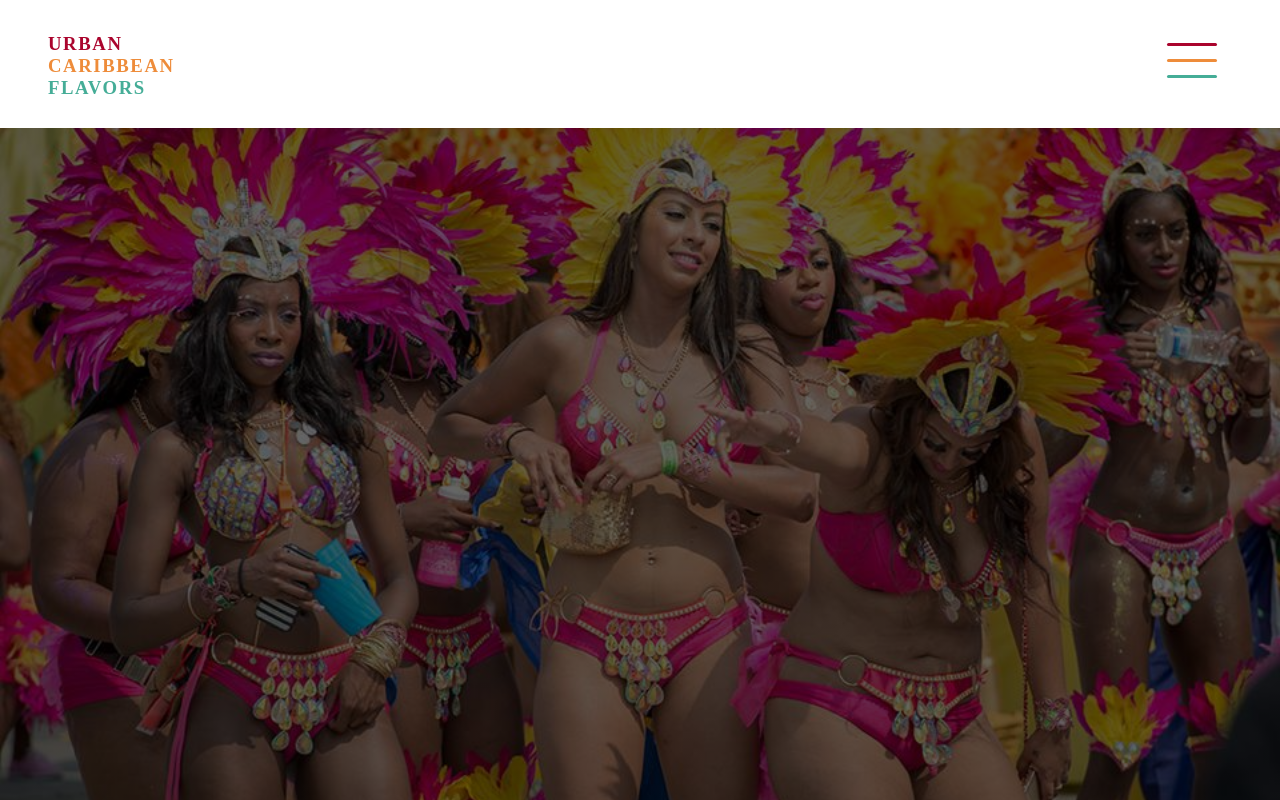
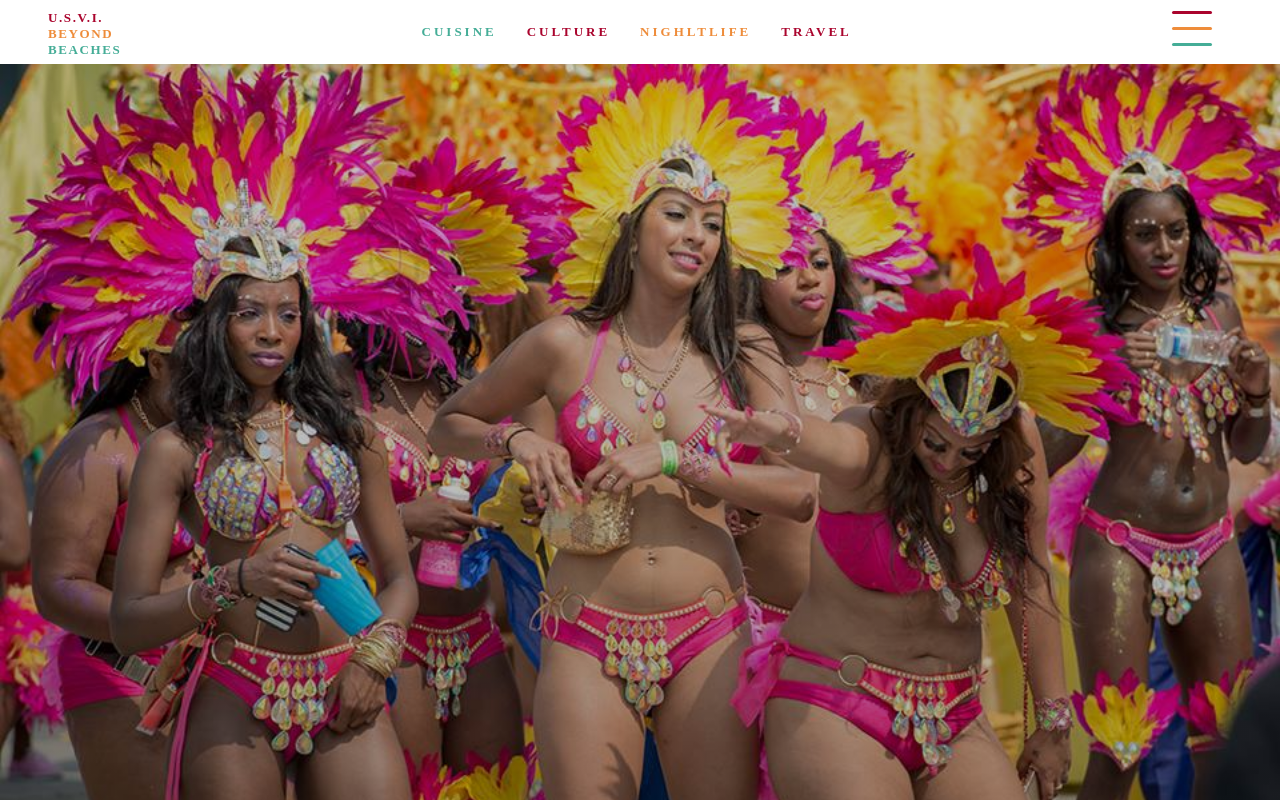
Before and after one commit to gilesomofa/urban-caribbean-flavors, a React (Create React App) app: page / in a window 1280 px wide. Built offline with nearby package versions, Linux system fonts and the light colour scheme.

Commit message:
updating UI landing and Nav

```diff
--- a/src/App.css
+++ b/src/App.css
@@ -14,7 +14,7 @@
 }
 .navContainer{
   display: flex;
-  height: 8em;
+  height: 4em;
   justify-content: space-between;
   align-items: center;
   padding-left:3em;
@@ -23,6 +23,12 @@
 .navContainer h2{
    color:#aa042d;
    margin-right: 20px;
+   font-size: small;
+}
+.navContainer h3{
+
+  margin-right: 20px;
+  font-size: small;
 }
 a{
 text-decoration: none;
@@ -40,7 +46,7 @@ font-size: 16px;
   transition: all .500ms ease-in-out;
 }
 .menu-btn_burger{
-   width: 50px;
+   width: 40px;
    height: 3px;
    border-top: 16px;
    background: #ee8c3a;
@@ -51,7 +57,7 @@ font-size: 16px;
 .menu-btn ::before{
   content: '';
   position: absolute;
-  width: 50px;
+  width: 40px;
   height: 3px;
   background:#aa042d;
   border-radius: 5px;
@@ -60,7 +66,7 @@ font-size: 16px;
 .menu-btn ::after{
   content: '';
   position: absolute;
-  width: 50px;
+  width: 40px;
   height: 3px;
   background: #45ad97;
   border-radius: 5px;
@@ -96,7 +102,7 @@ li{
   margin-right: 15px;
 }
 .homePage {
-  background-image: linear-gradient(rgba(0, 0, 0, 0.6), rgba(0, 0, 0, 0.6)),url("./images/carnaval\ ladies.jpg");
+  background-image: linear-gradient(rgba(0, 0, 0, 0.2), rgba(0, 0, 0, 0.3)),url("./images/carnaval\ ladies.jpg");
   background-position: center center;
   background-size: cover;
   background-repeat: no-repeat;
--- a/src/components/Home.js
+++ b/src/components/Home.js
@@ -5,12 +5,9 @@ class Home extends Component {
 	render() {
 		return (
 			<div className='homePage'>
-				{/* <div className='signupContainer'>
-					<input type='text' placeholder='Email' />
-					<input type='text' placeholder='Password' />
-					<button className='login'>Sign Up</button>
-					<button className='login'>Member Login</button>
-				</div> */}
+				<section className="blogsidebar">
+
+				</section>
 			</div>
 		);
 	}
--- a/src/components/Nav.js
+++ b/src/components/Nav.js
@@ -5,15 +5,15 @@ function Nav() {
 	return (
 		<div className='navContainer'>
 			<div className='title'>
-				<h3 className='urban'>URBAN </h3>
-				<h3 className='caribbean'>CARIBBEAN </h3>
-				<h3 className='flavors'>FLAVORS </h3>
+				<h3 className='urban'>U.S.V.I. </h3>
+				<h3 className='caribbean'>BEYOND </h3>
+				<h3 className='flavors'>BEACHES </h3>
 			</div>
-			{/* <h2 id='cuisine'>
+			<h2 id='cuisine'>
 				{' '}
 				<p style={{ color: '#45ad97' }}> CUISINE</p> <p>CULTURE</p>{' '}
 				<p style={{ color: '#ee8c3a' }}>NIGHLTLIFE</p> <p>TRAVEL</p>
-			</h2> */}
+			</h2>
 			<div className='menu-btn' onClick={() => alert('hi!')}>
 				<div className='menu-btn_burger'></div>
 			</div>
--- /dev/null
+++ b/src/components/Signin.jsx
@@ -0,0 +1,6 @@
+<div className='signupContainer'>
+					<input type='text' placeholder='Email' />
+					<input type='text' placeholder='Password' />
+					<button className='login'>Sign Up</button>
+					<button className='login'>Member Login</button>
+				</div>
```
